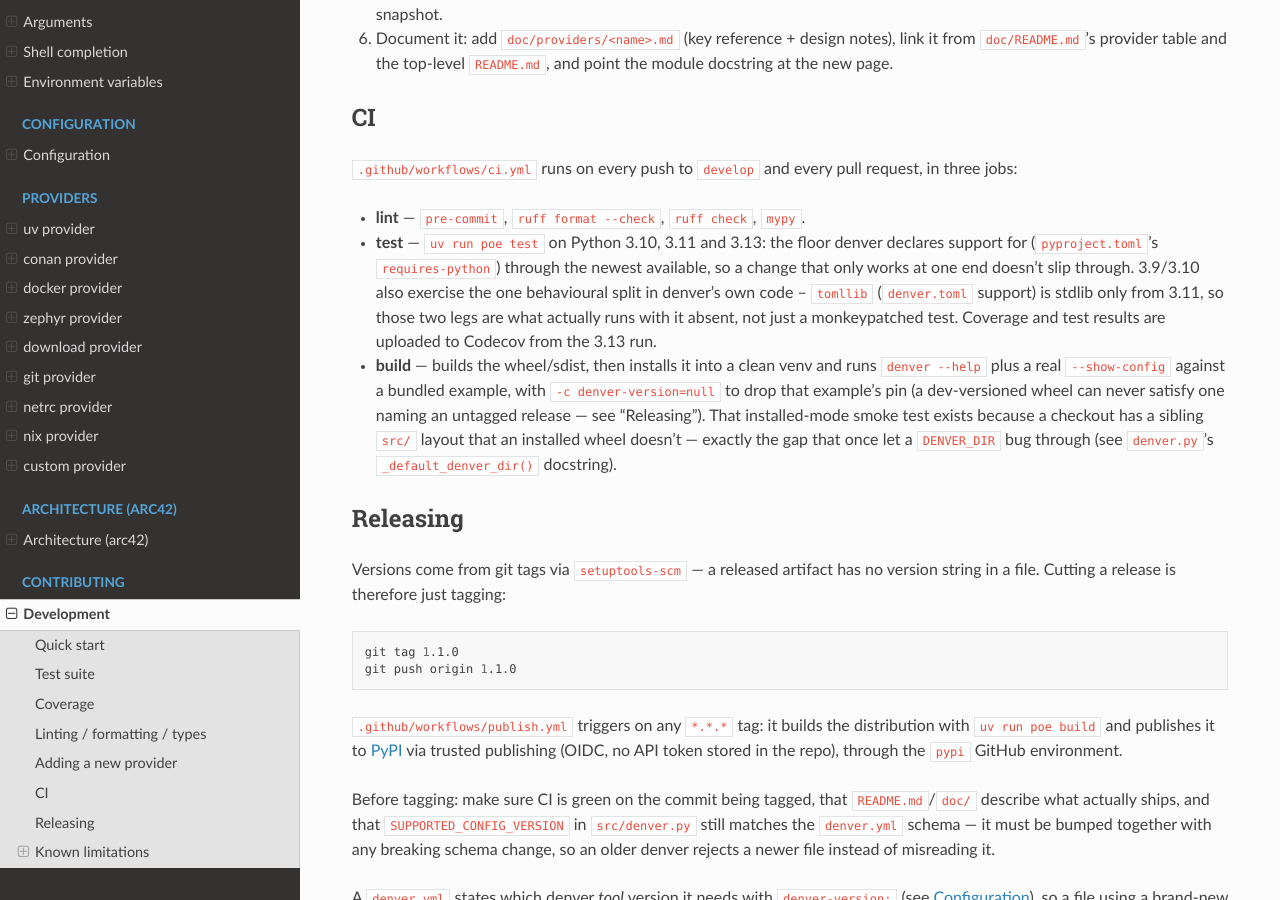
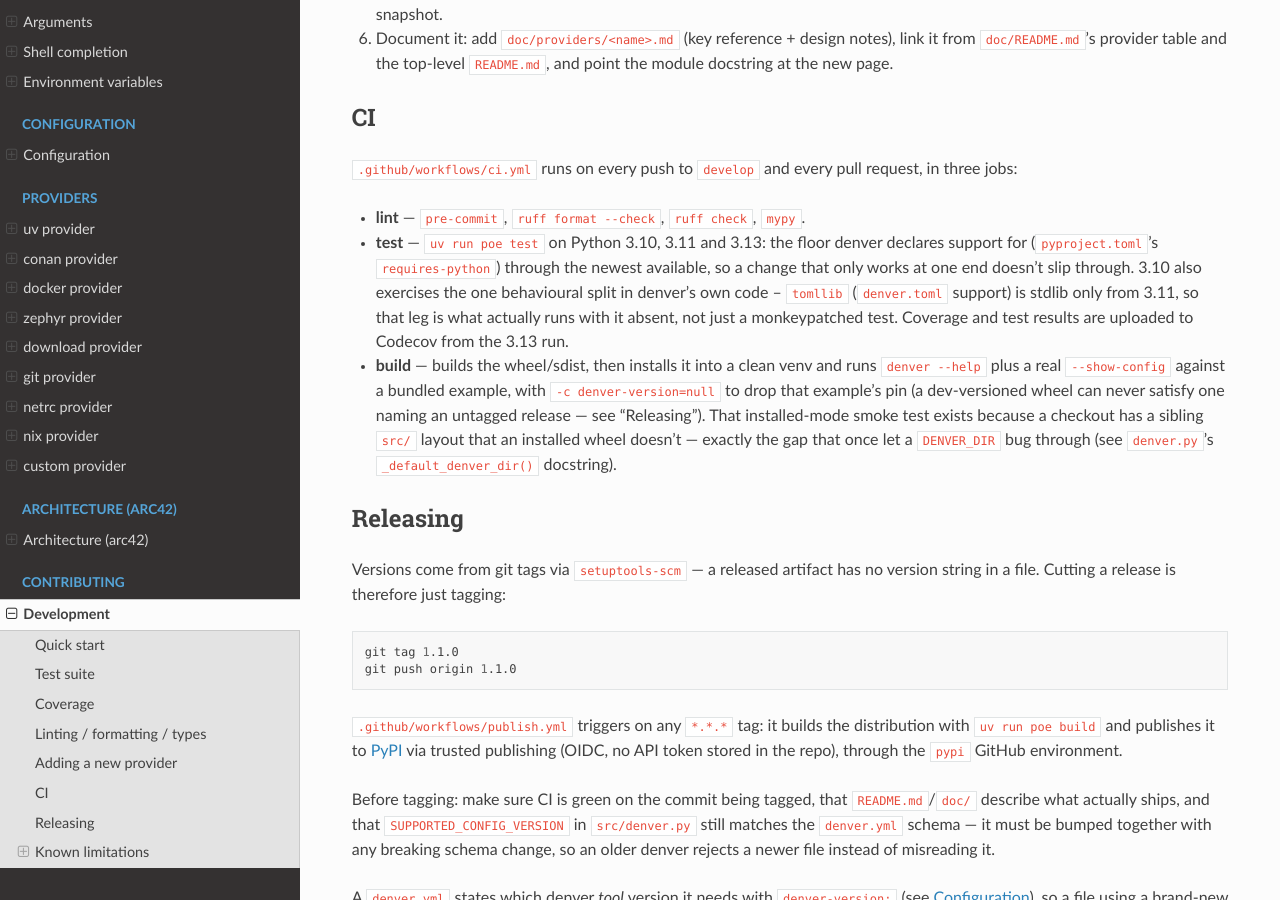
Before and after one commit to thorsten-klein/denver-tool, a Sphinx documentation site: the page built from doc/contributing/development.md, in a window 1280 px wide and 900 px high, scrolled down 2476 px. Built offline with Sphinx 7.4.7 and the Read the Docs theme 3.1.0, drawn with Linux system fonts in a browser that asks for light colours.

Commit message:
docs: fix stale 3.9/3.10 tomllib sentence in the CI description
Co-Authored-By: Claude Sonnet 5.5 <noreply@anthropic.com>

```diff
--- a/doc/contributing/development.md
+++ b/doc/contributing/development.md
@@ -148,9 +148,9 @@ request, in three jobs:
 - **test** — `uv run poe test` on Python 3.10, 3.11 and 3.13: the floor
   denver declares support for (`pyproject.toml`'s `requires-python`) through
   the newest available, so a change that only works at one end doesn't slip
-  through. 3.9/3.10 also exercise the one behavioural split in denver's own
+  through. 3.10 also exercises the one behavioural split in denver's own
   code -- `tomllib` (`denver.toml` support) is stdlib only from 3.11, so
-  those two legs are what actually runs with it absent, not just a
+  that leg is what actually runs with it absent, not just a
   monkeypatched test. Coverage and test results are uploaded to Codecov from
   the 3.13 run.
 - **build** — builds the wheel/sdist, then installs it into a clean venv and
```
